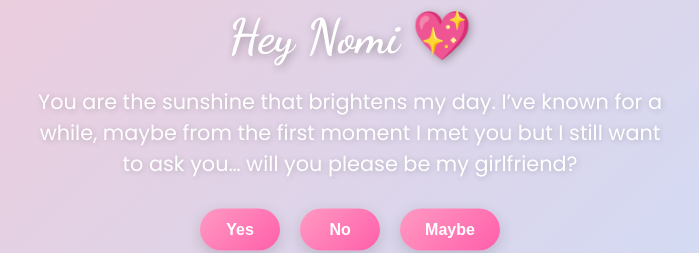
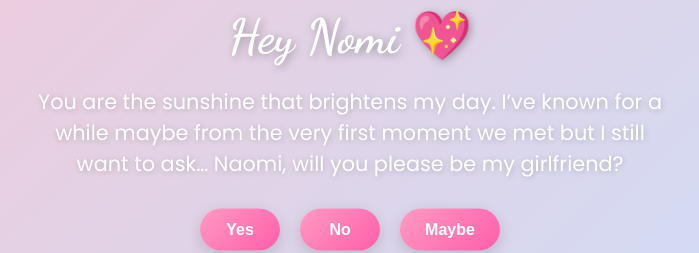
Before and after one commit to Ash3010/xyz, a plain HTML site: page index.html in a window 1280 px wide. Shown: the part 287-540 px from the top of the page, 290-989 px from the left. Drawn offline with Linux system fonts and the light colour scheme.

Commit message:
Refine proposal message for clarity

```diff
--- a/index.html
+++ b/index.html
@@ -152,7 +152,7 @@ button:hover { transform: scale(1.1); }
 
 <div class="container" id="content">
   <h1> Hey Nomi 💖</h1>
-  <p>You are the sunshine that brightens my day. I’ve known for a while, maybe from the first moment I met you but I still want to ask you… will you please be my girlfriend?</p>
+  <p>You are the sunshine that brightens my day. I’ve known for a while maybe from the very first moment we met but I still want to ask… Naomi, will you please be my girlfriend?</p>
   <div class="buttons">
     <button id="yesBtn">Yes</button>
     <button id="noBtn">No</button>
```
